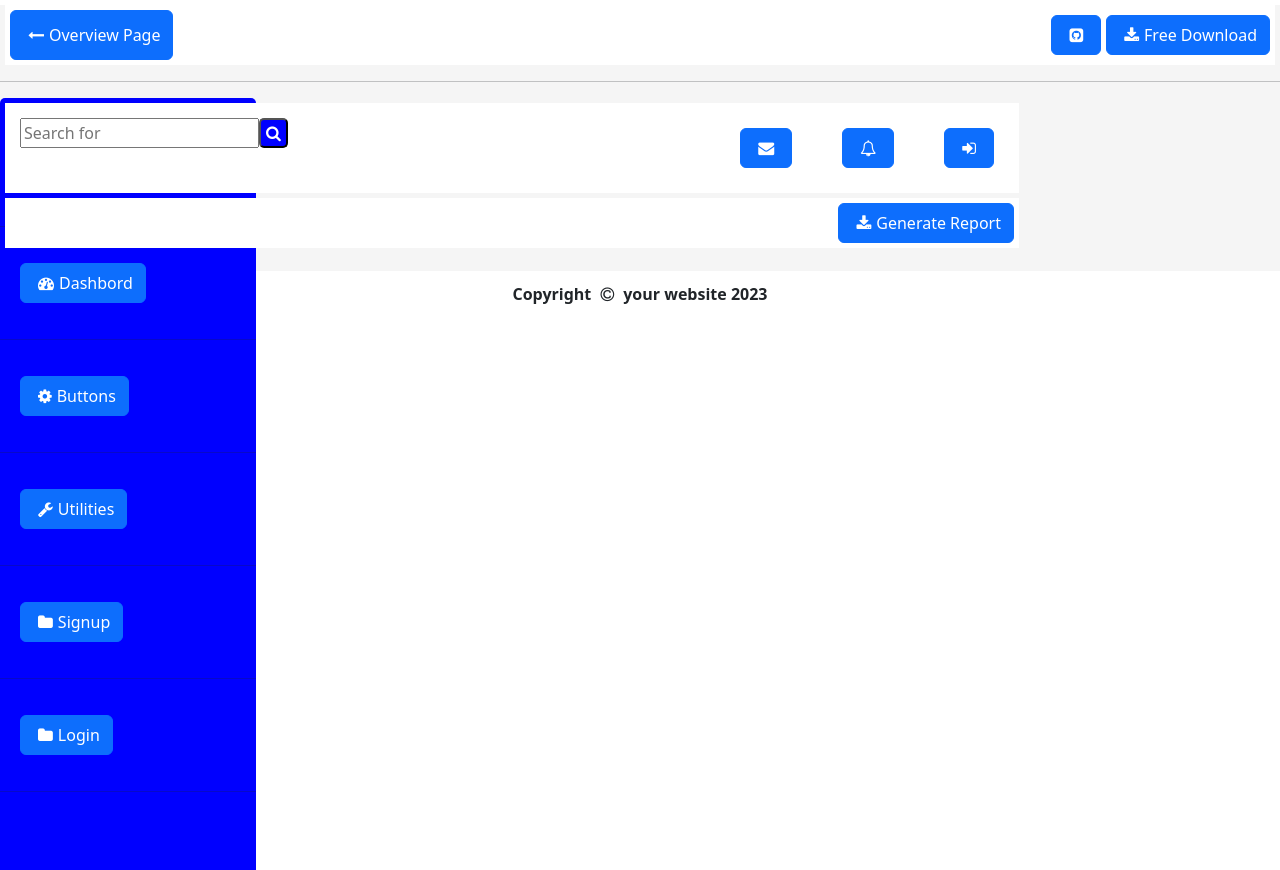
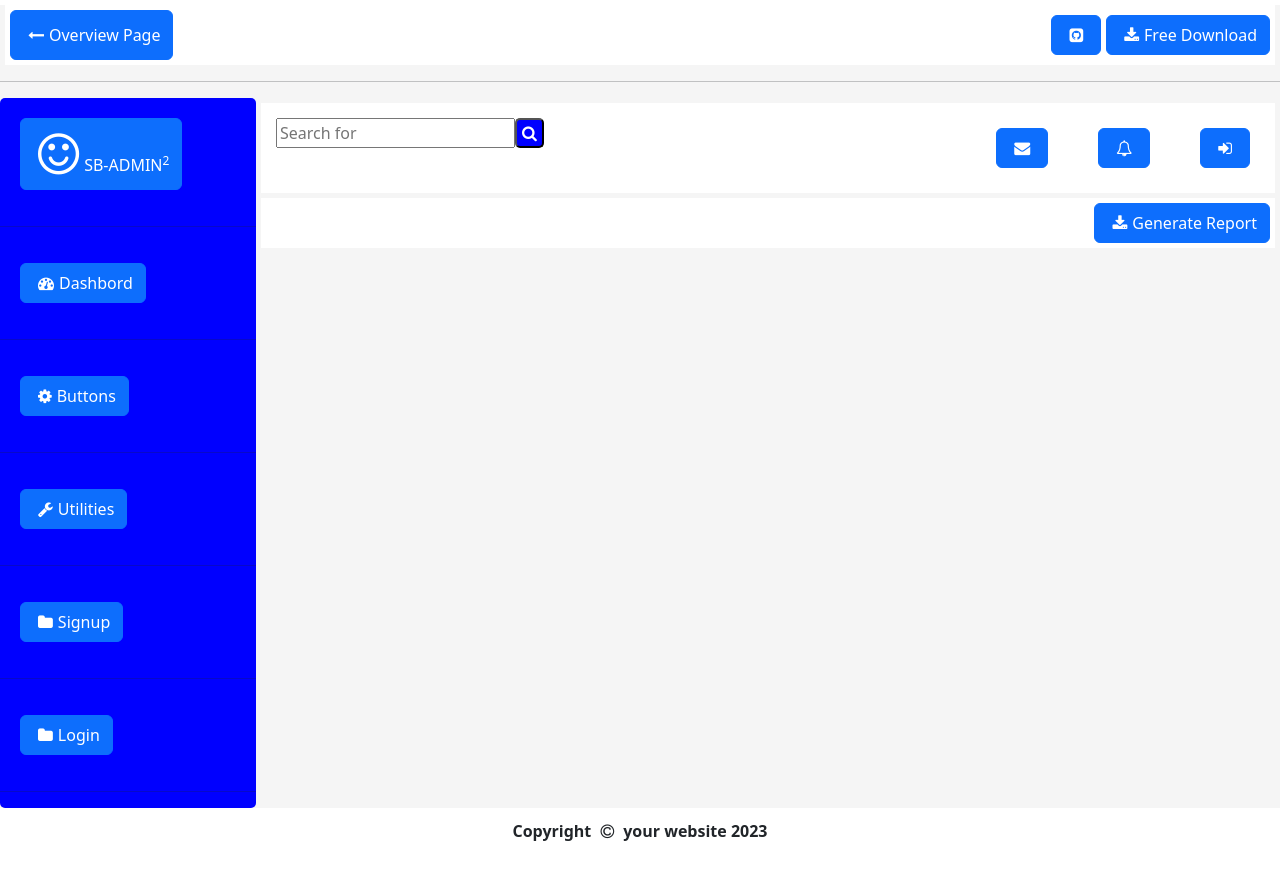
Before and after one commit to vijipriya110/my-appliction, a React (Create React App) app: page / in a window 1280 px wide. Before the commit the page ends 800 px from the top, so only its background shows below. Built offline with nearby package versions, Linux system fonts and the light colour scheme.

Commit message:
Update App.css

```diff
--- a/src/App.css
+++ b/src/App.css
@@ -52,7 +52,7 @@
   background-color:blue;
   font-size:medium;
   border-radius: 5px;
-  position:fixed;
+
 }
 .nav >div {
   margin: 20px 20px;
@@ -67,7 +67,7 @@
    /* border: 1px solid red;  */
   height:100%;
   width: 80%;
-  position:relative;
+
 
 
 }
```
